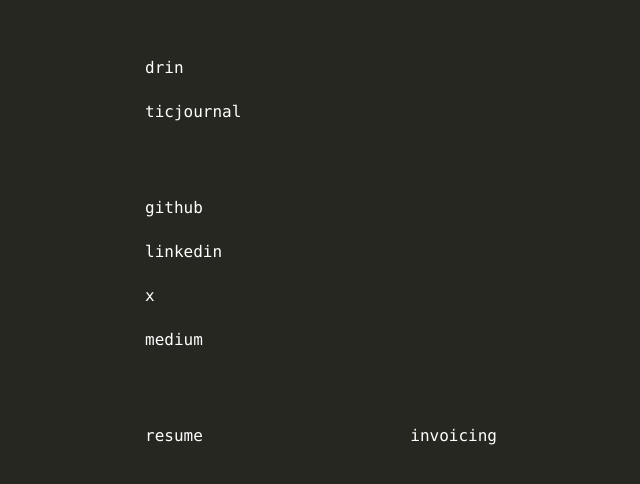
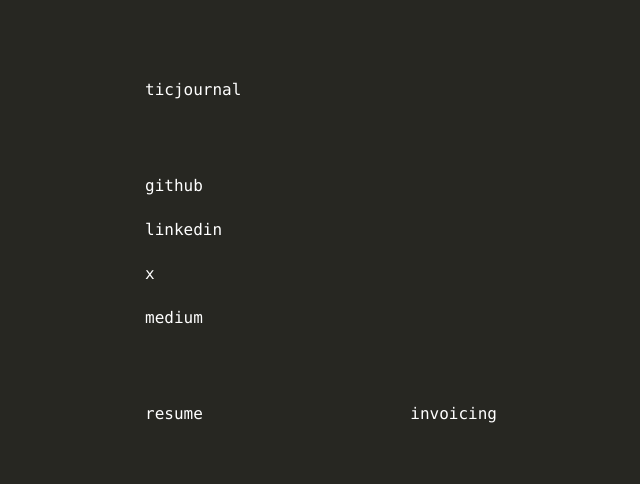
Before and after one commit to kkiermasz/kkiermasz.com, a Vue app: page / in a window 1280 px wide. Shown: the part 148-632 px from the top of the page, without its empty margins (319-959 px from the left). Built offline with nearby package versions, Linux system fonts and the light colour scheme; the HTML template or start-up script is replaced by a standard one.

Commit message:
Rrmove drin

```diff
--- a/src/views/HomeView.vue
+++ b/src/views/HomeView.vue
@@ -2,7 +2,6 @@
   <div class="min-h-screen w-full bg-[#272722] text-white font-['Menlo'] overflow-x-hidden box-border flex items-center justify-center px-6 py-6">
     <div class="w-full max-w-[360px] flex flex-col items-start gap-16">
       <div class="w-full flex flex-col items-start gap-3">
-        <a href="https://getdrin.app" class="p-1 text-white no-underline hover:underline">drin</a>
         <a href="https://ticjournal.com" class="p-1 text-white no-underline hover:underline">ticjournal</a>
       </div>
 
```
